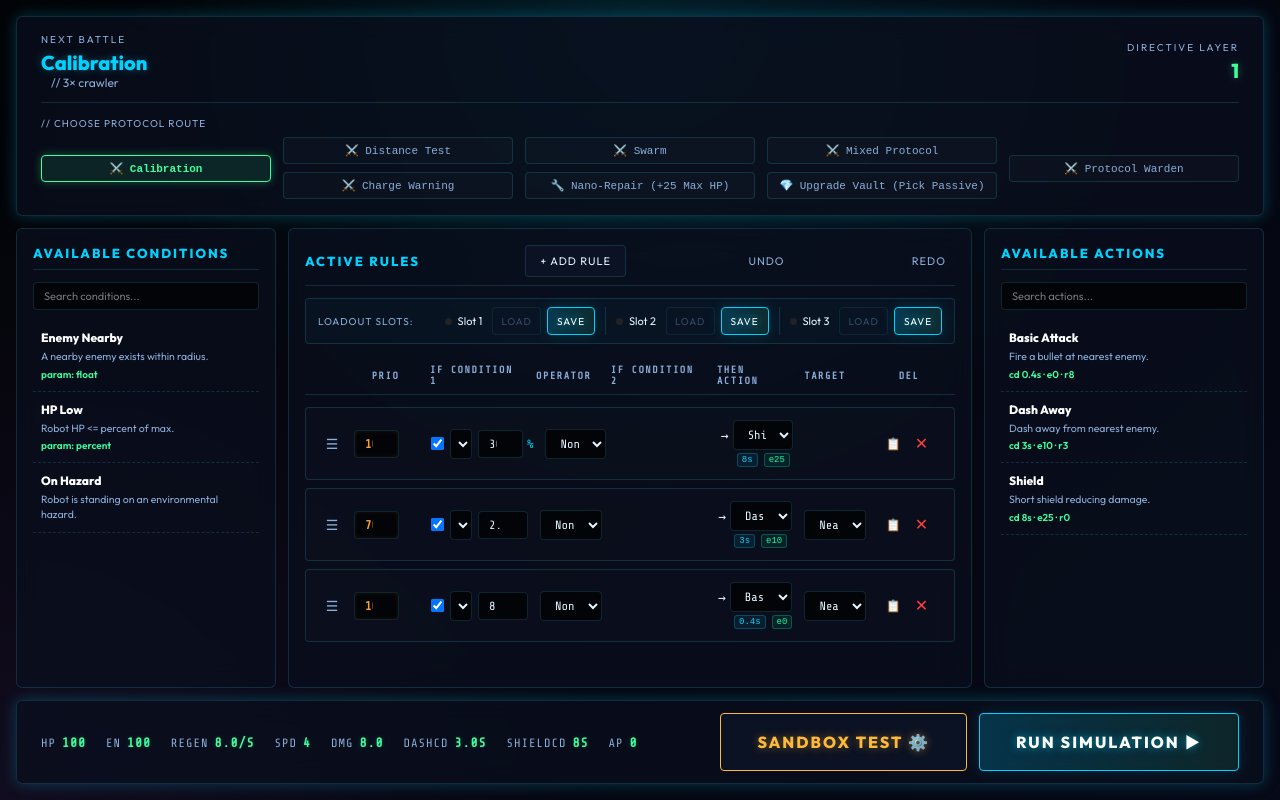
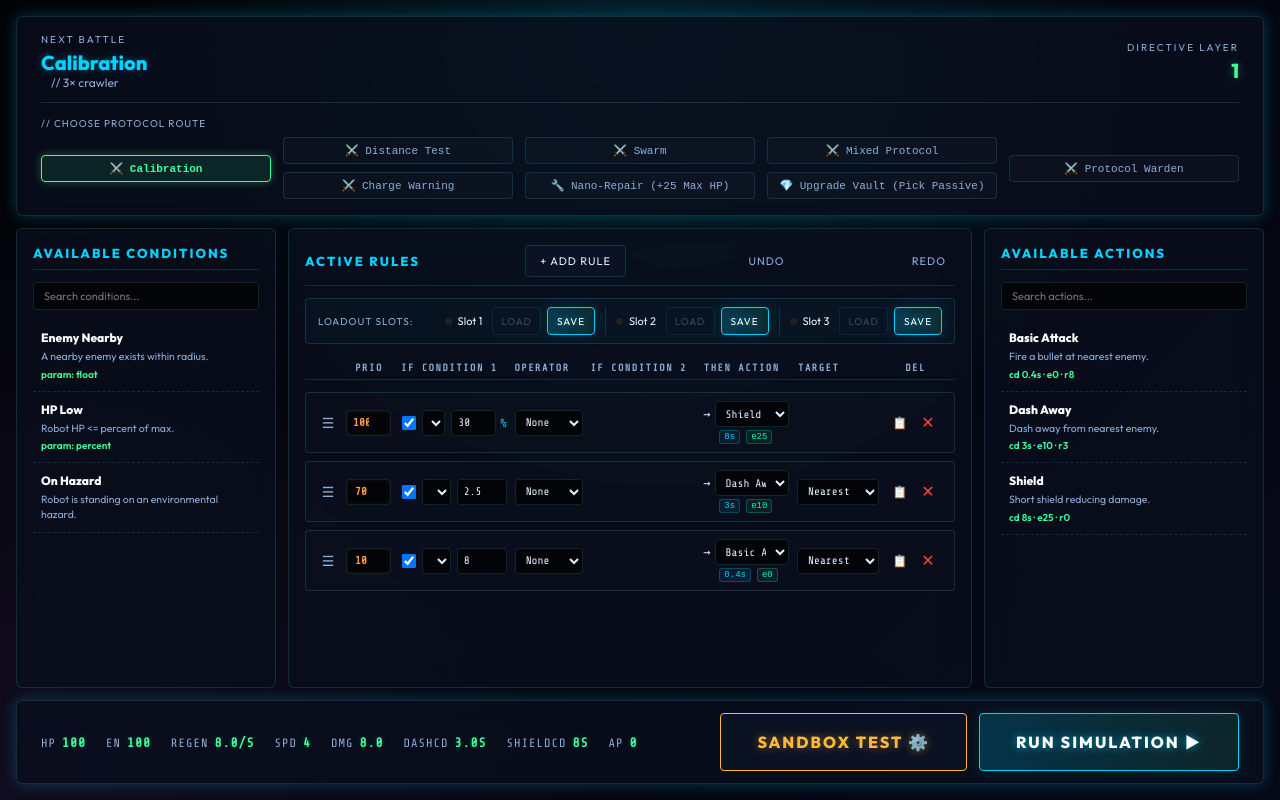
Before and after one commit to Sycamore-Grove/Overlogic, a plain HTML site: page index.html in a window 1280 px wide. Both pictures are taken after a click on the button "START SIMULATION". Drawn offline with nearby package versions, Linux system fonts and the light colour scheme.

Commit message:
Optimize logic rule row columns, padding, gaps, and inputs sizing to prevent layout squashing

```diff
--- a/style.css
+++ b/style.css
@@ -418,23 +418,23 @@ body {
 
 .rule-row {
   display: grid;
-  grid-template-columns: 20px 65px 1.5fr 1fr 1.5fr 1.2fr 1fr 60px;
+  grid-template-columns: 20px 48px 2.2fr 68px 2.2fr 1.8fr 82px 55px;
   align-items: center;
-  gap: 12px;
-  padding: 12px 16px;
+  gap: 8px;
+  padding: 8px 12px;
   border: 1px solid var(--line);
   background: rgba(255, 255, 255, 0.01);
-  font-size: 13px;
+  font-size: 12px;
   border-radius: 4px;
   transition: all 0.2s;
 }
 
 .rule-header {
   display: grid;
-  grid-template-columns: 20px 65px 1.5fr 1fr 1.5fr 1.2fr 1fr 60px;
+  grid-template-columns: 20px 48px 2.2fr 68px 2.2fr 1.8fr 82px 55px;
   align-items: center;
-  gap: 12px;
-  padding: 8px 16px;
+  gap: 8px;
+  padding: 6px 12px;
   font-size: 10px;
   color: var(--muted);
   text-transform: uppercase;
@@ -492,15 +492,42 @@ body {
   font-weight: 600;
 }
 
+.cond-wrap, .cond2-wrap {
+  min-width: 0;
+}
+
 .rule-param {
   color: var(--accent);
   font-size: 12px;
   display: flex;
   align-items: center;
   gap: 4px;
+  min-width: 0;
 }
 
-.rule-row select, .rule-row input, .rule-form select, .rule-form input {
+.rule-row select, .rule-row input {
+  font-family: inherit;
+  font-size: 11px;
+  background: #020408;
+  color: var(--txt);
+  border: 1px solid var(--line);
+  padding: 4px 6px;
+  height: 26px;
+  border-radius: 4px;
+  outline: none;
+  transition: border-color 0.2s, box-shadow 0.2s;
+  min-width: 0; /* allows element to shrink within grid column */
+}
+
+.rule-row input[type="checkbox"] {
+  margin: 0;
+  width: 14px;
+  height: 14px;
+  cursor: pointer;
+  flex-shrink: 0;
+}
+
+.rule-form select, .rule-form input {
   font-family: inherit;
   font-size: 12px;
   background: #020408;
```
